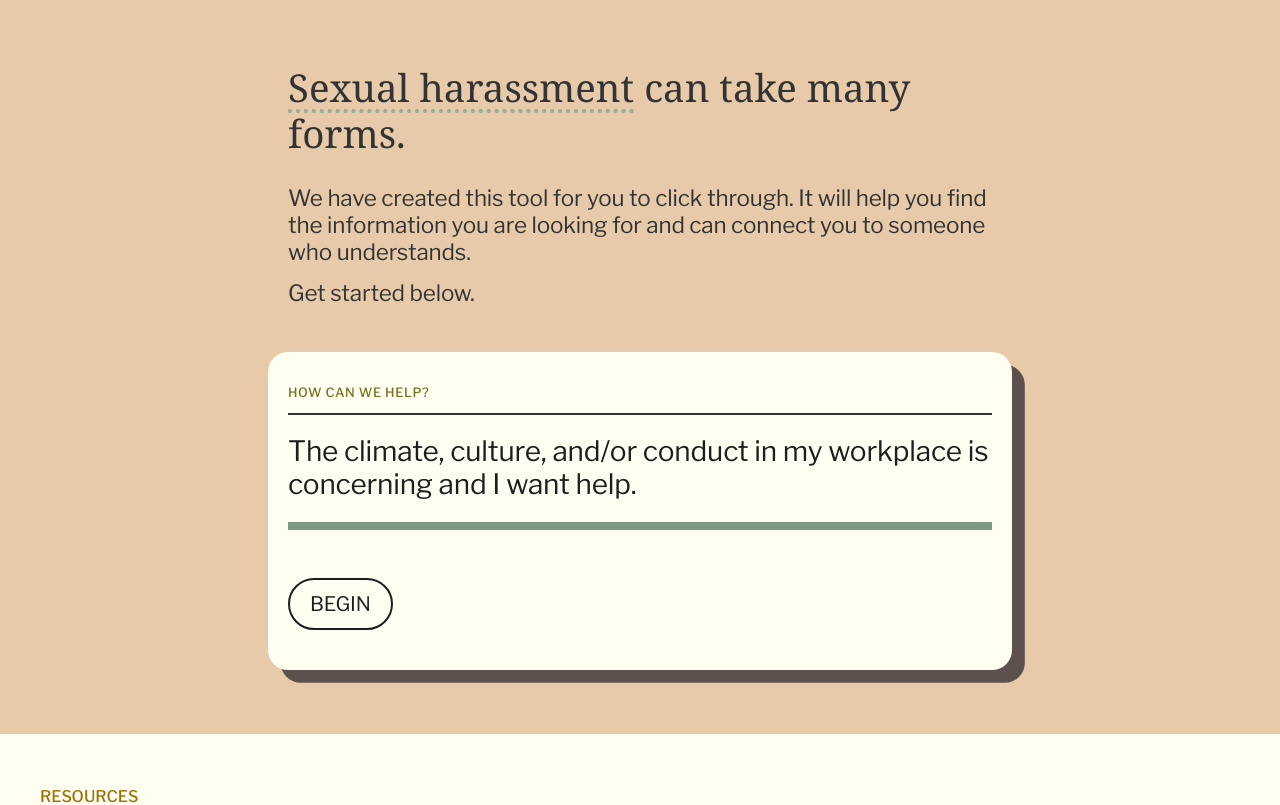
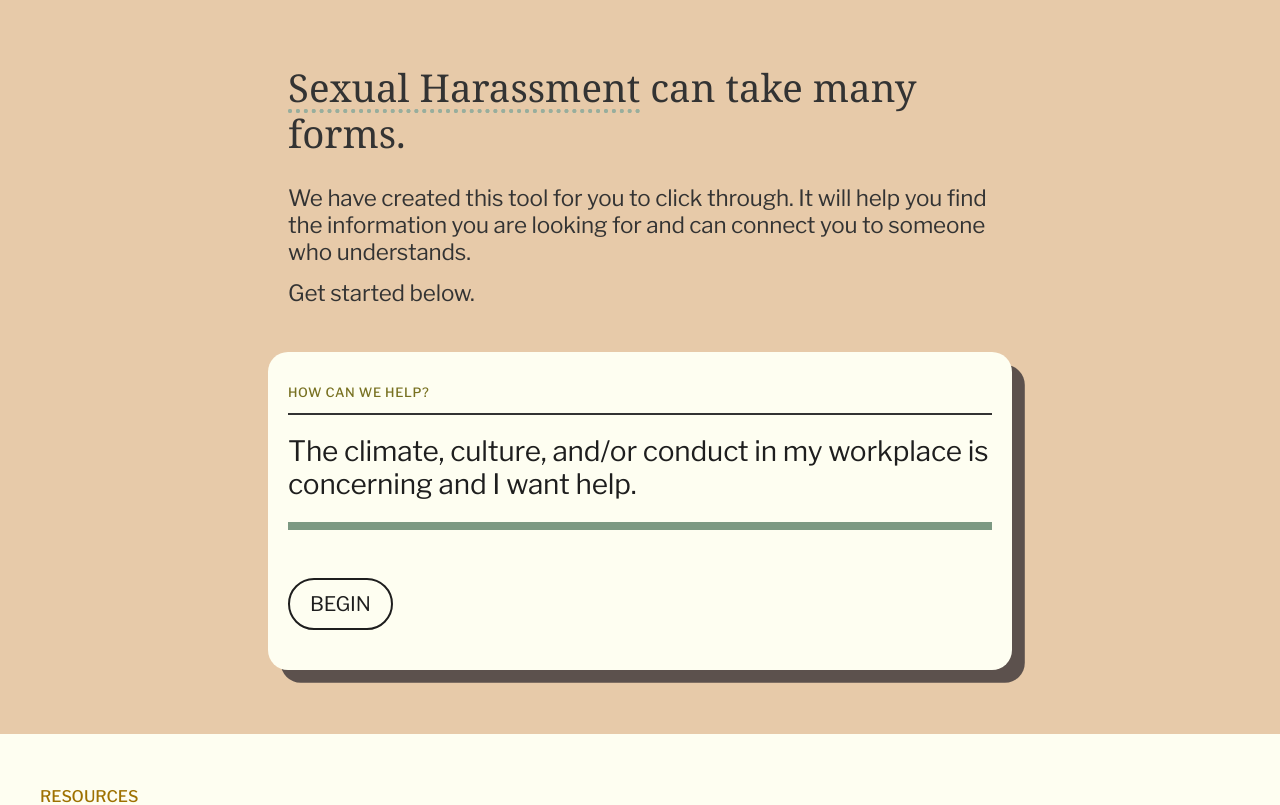
Before and after one commit to GZToronto/wrc-hereforhelp, a React (Create React App) app in the folder wrc-react/: page / in a window 1280 px wide. Shown: the top 805 px of the page. Built offline with nearby package versions, Linux system fonts and the light colour scheme.

Commit message:
final amendments (dr edits)

```diff
--- a/wrc-react/src/App.js
+++ b/wrc-react/src/App.js
@@ -1,13 +1,13 @@
 // components
-import DecisionTreeTool from './components/DecisionTreeTool'
+import DecisionTreeTool from "./components/DecisionTreeTool";
 
 // Survey Items
 // import Survey from './components/Survey'
 // import { useState } from 'react'
 
 // styles
-import './App.css'
-import ResourcesTabTool from './components/ResourcesTabTool'
+import "./App.css";
+import ResourcesTabTool from "./components/ResourcesTabTool";
 
 // const DisplayChoices = (choice) => {
 //   console.log(choice)
@@ -15,7 +15,7 @@ import ResourcesTabTool from './components/ResourcesTabTool'
 
 function App() {
   const harassmentDefinition =
-    'Sexual harassment is unwanted, often coercive, sexual behaviour directed by one person towards another.'
+    "Sexual Harassment is unwanted, often coercive, sexual behaviour directed by one person towards another.";
 
   // OLD survey show/hide
   // const [isHide, setIsHide] = useState(true)
@@ -37,10 +37,10 @@ function App() {
 "
             >
               <em className="tooltip dot" data-text={harassmentDefinition}>
-                Sexual harassment
+                Sexual Harassment
               </em>
-            </a>{' '}
-            can take many forms.{' '}
+            </a>{" "}
+            can take many forms.{" "}
           </h1>
 
           <p className="sqsrte-large reduce-padding intro-text">
@@ -71,7 +71,7 @@ function App() {
         </section>
       </div>
     </>
-  )
+  );
 }
 
-export default App
+export default App;
--- a/wrc-react/src/GuidedPathway.js
+++ b/wrc-react/src/GuidedPathway.js
@@ -330,4 +330,4 @@ export const items = [
 
 // # Blurb beside guided pathway:
 
-// Sexual harassment is any unwelcome conduct, comment, gesture, or contact that is gender-related or sexual in nature that makes the recipient feel uncomfortable, unsafe, offended, or humiliated, whether intended or not.
+// Sexual Harassment is any unwelcome conduct, comment, gesture, or contact that is gender-related or sexual in nature that makes the recipient feel uncomfortable, unsafe, offended, or humiliated, whether intended or not.
--- a/wrc-react/src/components/Choicesv2.js
+++ b/wrc-react/src/components/Choicesv2.js
@@ -29,7 +29,7 @@ const decisionTree = {
                 online: [null, null],
                 email: "quinn@helpwrc.org",
                 emailSubject:
-                  "#hereforhelp - Website inquiry: Sexual harassment at work",
+                  "#hereforhelp - Website inquiry: Sexual Harassment at work",
                 emailBody: `Hi,${br}${br}I want to learn more about sexual harassment employment rights and if I can file a claim or complaint.`,
                 phone: "587-374-5326",
               },
@@ -97,7 +97,7 @@ const decisionTree = {
             online: [null, null],
             email: "quinn@helpwrc.org",
             emailSubject:
-              "#hereforhelp - Website inquiry: Sexual harassment at work",
+              "#hereforhelp - Website inquiry: Sexual Harassment at work",
             emailBody: `Hi,${br}${br}I want to learn more about sexual harassment employment rights and if I can file a claim or complaint.`,
             phone: "587-374-5326",
           },
--- a/wrc-react/src/components/ResourcesTabTool.js
+++ b/wrc-react/src/components/ResourcesTabTool.js
@@ -235,7 +235,7 @@ function ResourcesTabTool() {
             <div className="tab contact-card">
               <p className="org">#momentsmatter</p>
               <p className="org-description">
-                hrough simple, relatable stories, we’re showing Alberta leaders
+                Through simple, relatable stories, we’re showing Alberta leaders
                 how easy it can be to strengthen and grow positive workplace
                 cultures that help people feel safe and supported, help them
                 grow and succeed – and help stop sexual harassment.
```
Also changed, not shown: wrc-react/src/Guided Pathway.md (+1 -1 lines).
